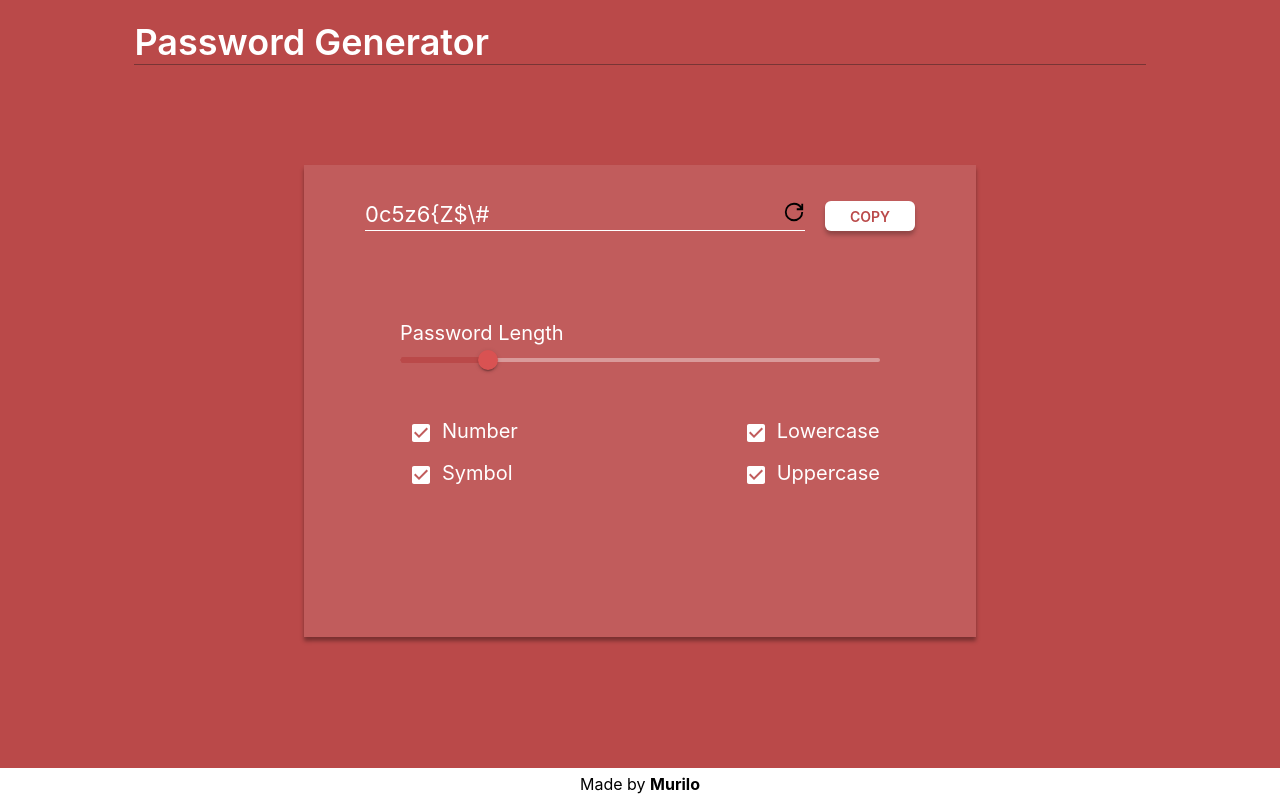
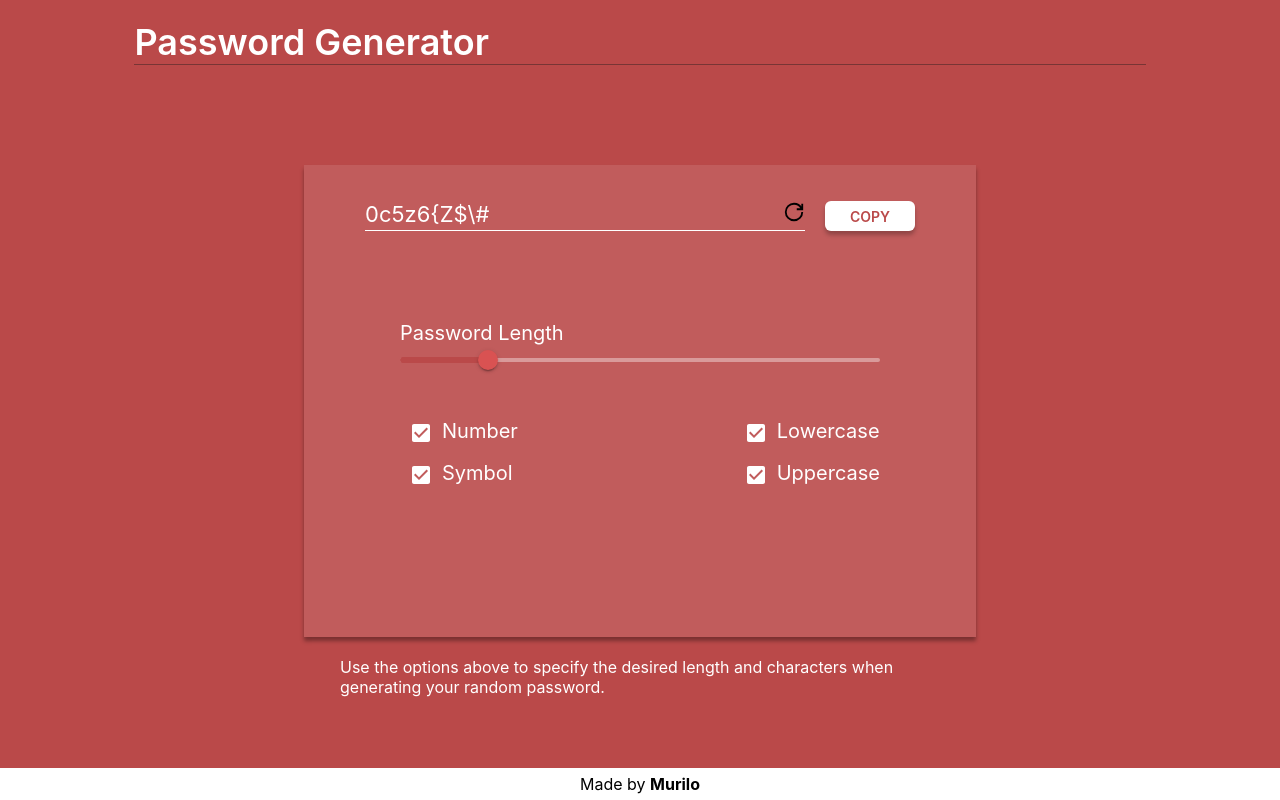
Before and after one commit to Murilo-Luciano/password-generator, a Next.js app: page / in a window 1280 px wide. Built offline with nearby package versions, Linux system fonts and the light colour scheme.

Commit message:
description

```diff
--- a/pages/index.tsx
+++ b/pages/index.tsx
@@ -128,6 +128,10 @@ export default function Home() {
           </div>
         </div>
       </div>
+      <div className="description">
+        Use the options above to specify the desired length and characters when
+        generating your random password.
+      </div>
       <div className="footer">
         Made by&nbsp;
         <a href="https://github.com/Murilo-Luciano" target="_blank">
--- a/styles/Home.css
+++ b/styles/Home.css
@@ -81,6 +81,12 @@
   margin-top: 32px;
 }
 
+.description {
+  width: 600px;
+  margin: 0 auto;
+  margin-top: 20px;
+}
+
 .footer {
   display: flex;
   justify-content: center;
```
